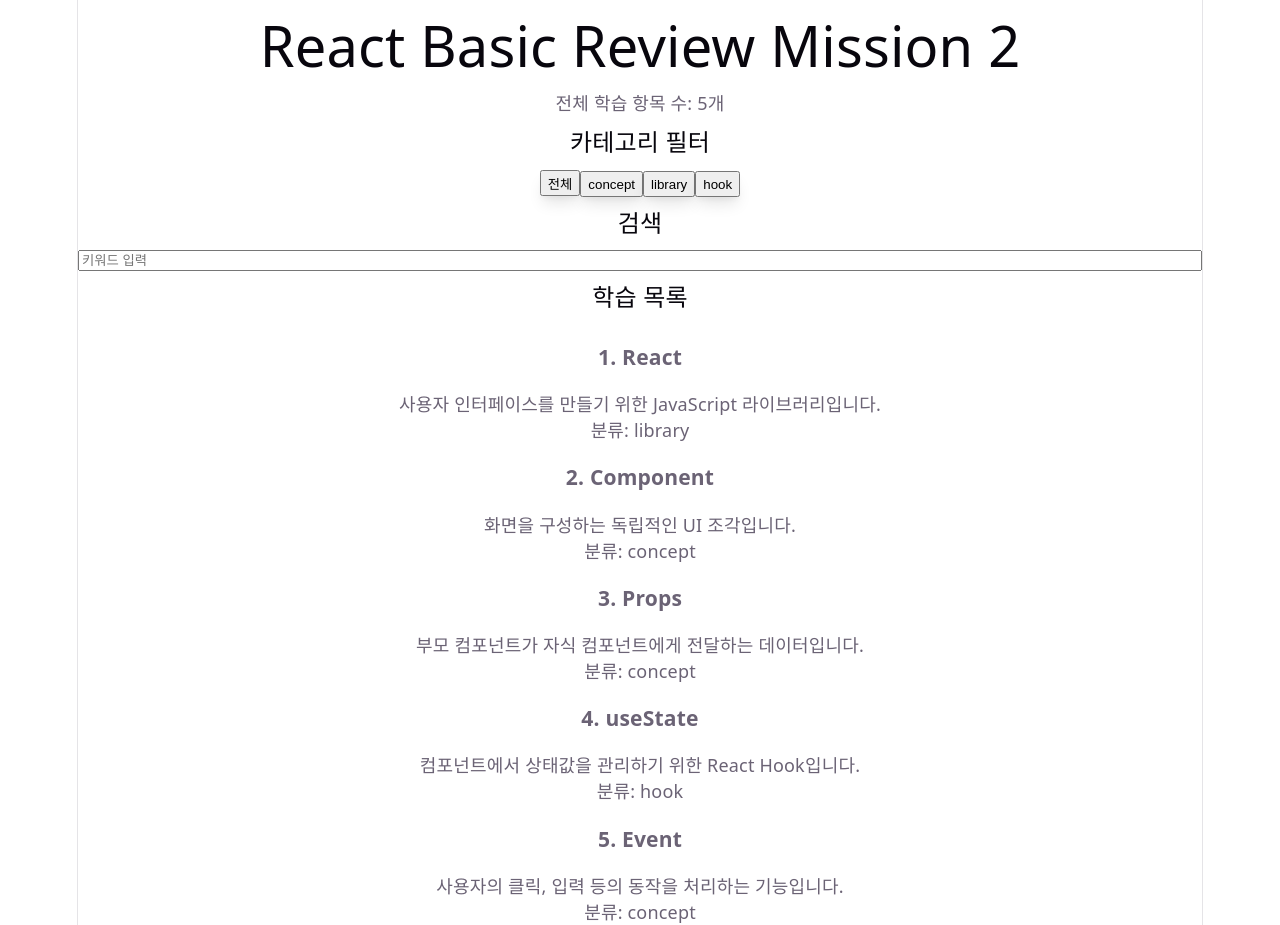
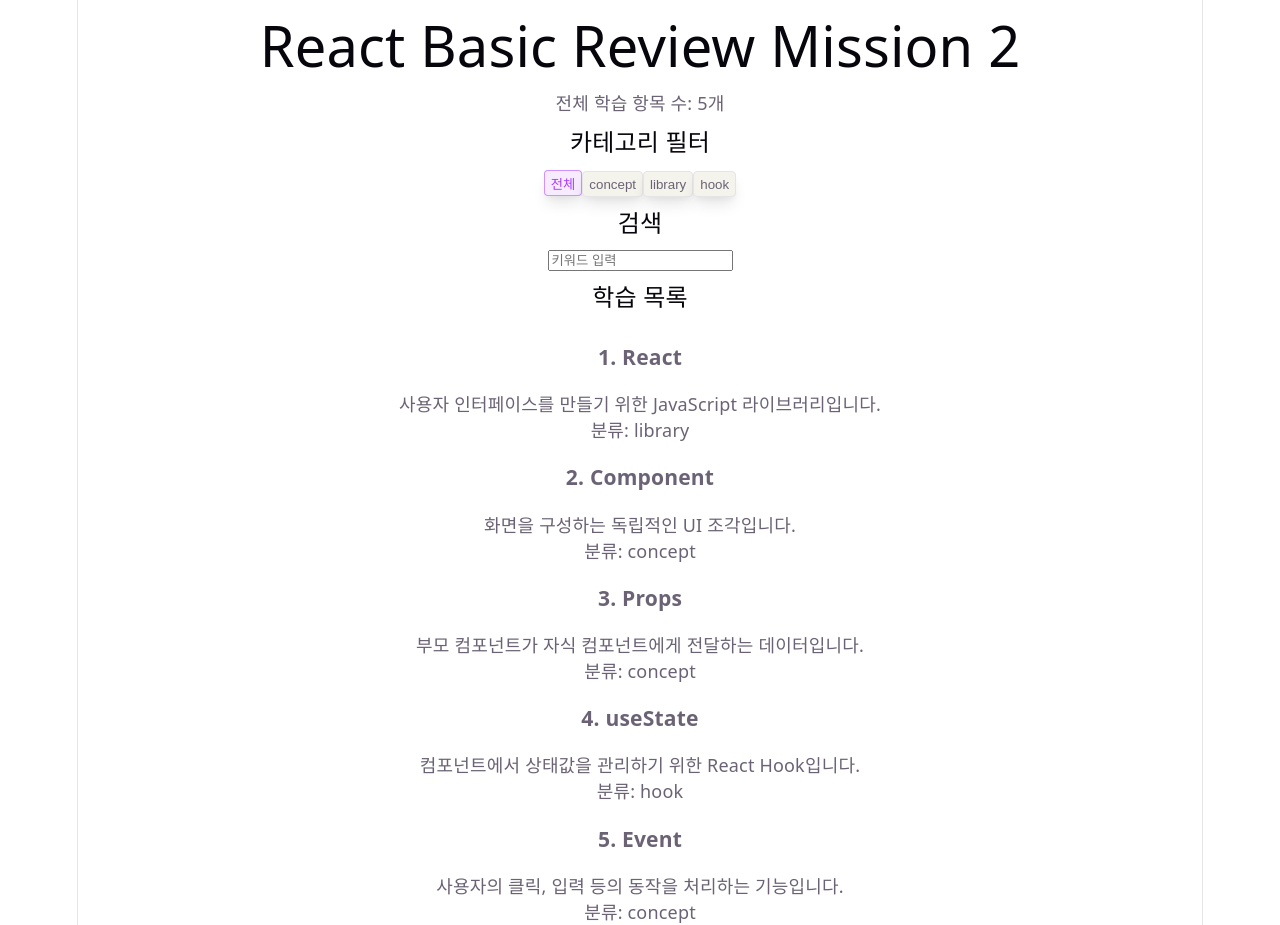
Before and after one commit to rozer4heros/react-basic-review-mission-7, a React (Vite) app: page / in a window 1280 px wide. Built offline with nearby package versions, Linux system fonts and the light colour scheme.

Commit message:
feat: update button and article styles for improved UI consistency

```diff
--- a/src/App.css
+++ b/src/App.css
@@ -1,22 +1,29 @@
 button {
   min-height: 2em;
+  border-radius: 4px;
   box-shadow: var(--shadow);
+
+  color: var(--text);
+  background: var(--code-bg);
+  border: 1px solid var(--border);
 }
 button.active {
+  font-weight: bold;
+
+  color: var(--accent);
+  background: var(--accent-bg);
+  border: 1px solid var(--accent-border);
+}
+
+input {
+  margin: 0px auto;
 }
 
 article.active {
   padding-bottom: 1em;
   box-shadow: var(--shadow);
 
-  border: 1px solid blue;
-  background: #7fffd40f;
-  color: blue;
+  color: var(--accent);
+  background: var(--accent-bg);
+  border: 1px solid var(--accent-border);
 }
-@media (prefers-color-scheme: dark) {
-  article.active {
-    border: 1px solid aquamarine;
-    background: #0000ff0f;
-    color: aquamarine;
-  }
-}
```
